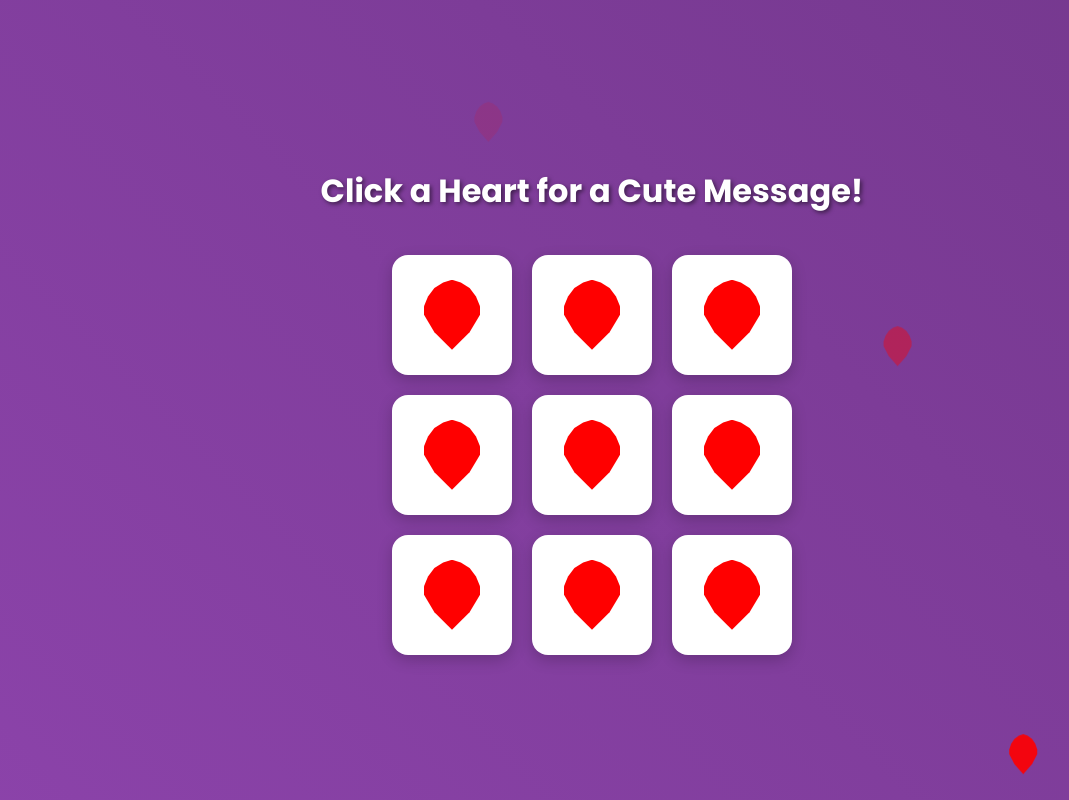
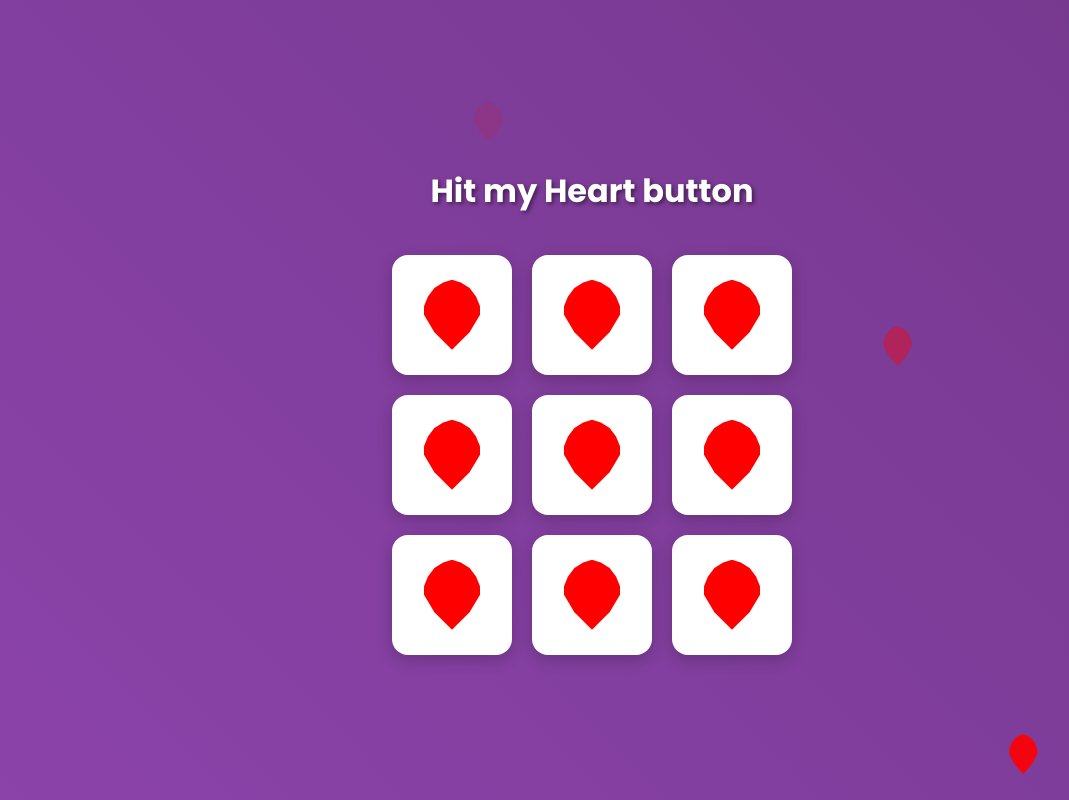
Before and after one commit to StutiMukherjee/trial, a plain HTML site: page index.html in a window 1280 px wide. Shown: the whole page, without its empty margins (48-1117 px from the left). Drawn offline with Linux system fonts and the light colour scheme.

Commit message:
Update index.html

```diff
--- a/index.html
+++ b/index.html
@@ -123,7 +123,7 @@
   </style>
 </head>
 <body>
-  <h1>Click a Heart for a Cute Message!</h1>
+  <h1> Hit my Heart button </h1>
   <div class="container">
     <div class="square" onclick="showMessage('I am so glad you are my person')">
       <div class="heart"></div>
```
